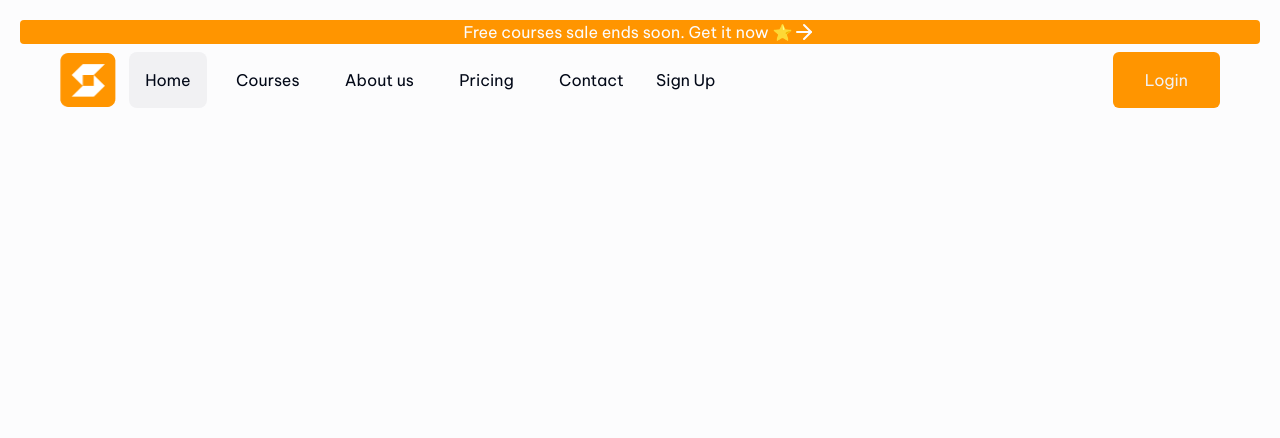
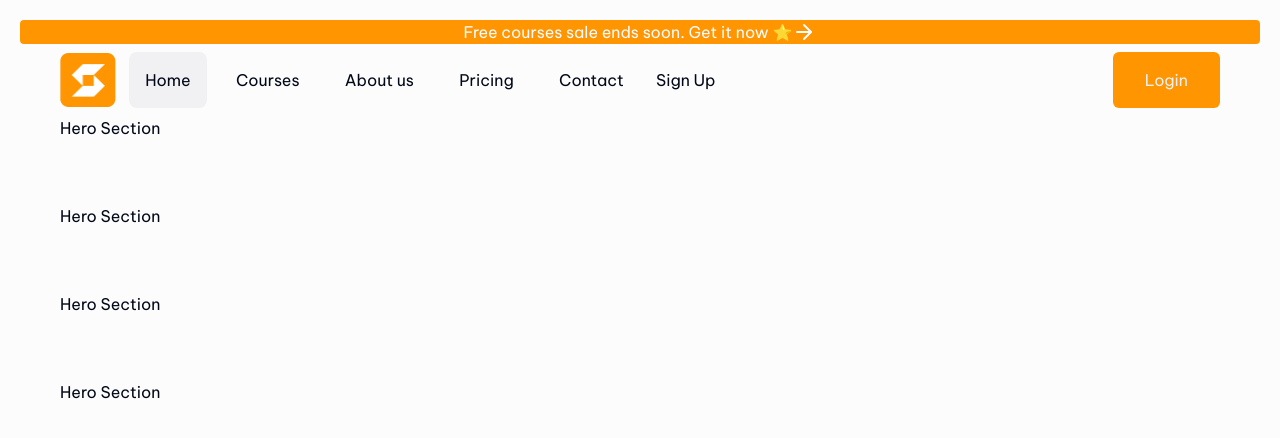
Before and after one commit to ManuelAlejandro93/innovarte, a React (Vite) app: page / in a window 1280 px wide. Shown: the top 438 px of the page. Built offline with nearby package versions, Linux system fonts and the light colour scheme; what tailwindcss-animated would draw is missing.

Commit message:
starting with hero  section.

```diff
--- /dev/null
+++ b/src/Components/Hero/Hero.tsx
@@ -0,0 +1,3 @@
+export const Hero = () => {
+  return <div>Hero Section</div>;
+};
--- /dev/null
+++ b/src/Components/Hero/index.ts
@@ -0,0 +1 @@
+export * from './Hero';
--- a/src/Components/index.ts
+++ b/src/Components/index.ts
@@ -1,2 +1,3 @@
 export * from './Containers';
 export * from './Header';
+export * from './Hero';
--- a/src/InnovarteApp.tsx
+++ b/src/InnovarteApp.tsx
@@ -2,7 +2,8 @@ import {
   GrandContainer,
   AppContainer,
   Header,
-  SectionContainer
+  SectionContainer,
+  Hero
 } from './Components';
 
 export const InnovarteApp = () => {
@@ -11,7 +12,10 @@ export const InnovarteApp = () => {
       <GrandContainer>
         <Header />
         <SectionContainer>
-          <></>
+          <Hero></Hero>
+          <Hero></Hero>
+          <Hero></Hero>
+          <Hero></Hero>
         </SectionContainer>
       </GrandContainer>
     </AppContainer>
```
